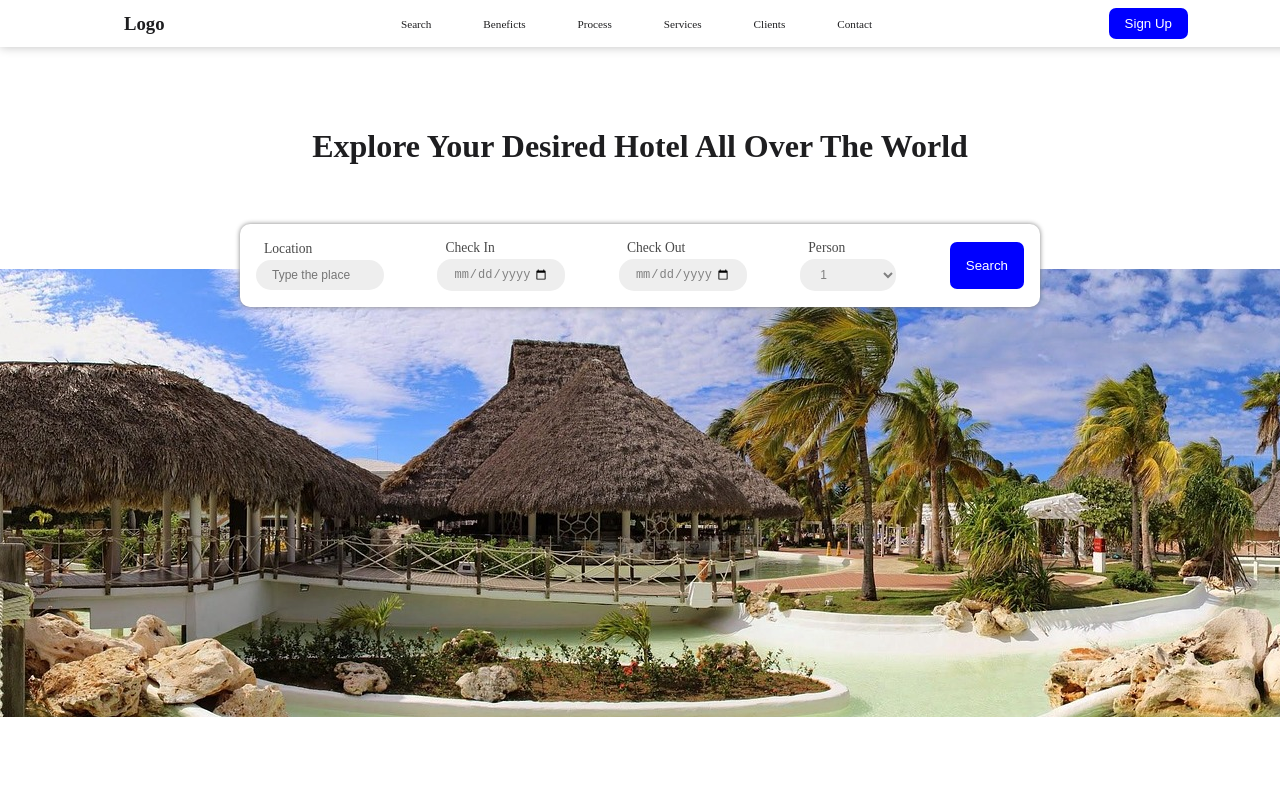
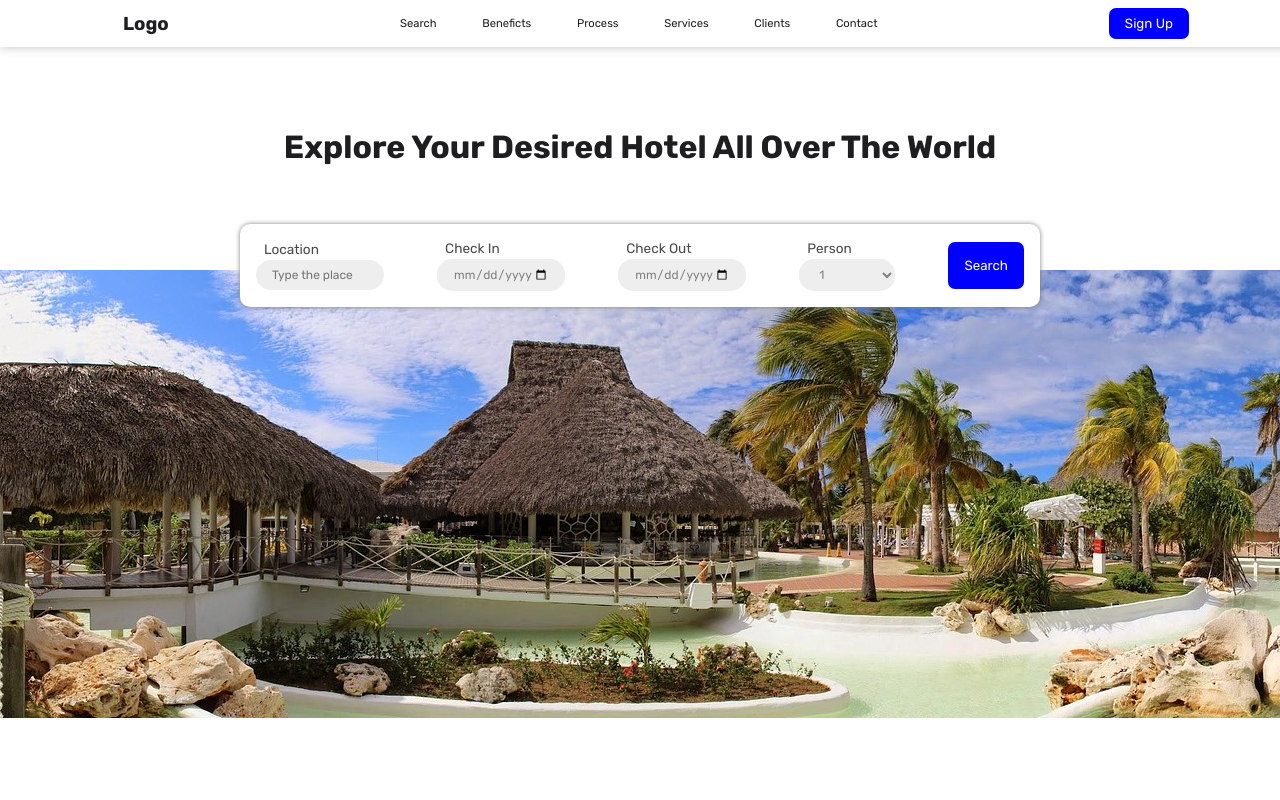
Before and after one commit to Animator55/HotelLanding, a React (Vite) app: page / in a window 1280 px wide. Shown: the top 800 px of the page. Built offline with nearby package versions, Linux system fonts and the light colour scheme.

Commit message:
added font

```diff
--- a/src/assets/App.css
+++ b/src/assets/App.css
@@ -1,9 +1,18 @@
+
+@import url('https://fonts.googleapis.com/css2?family=Rubik:ital,wght@0,300..900;1,300..900&display=swap');
+
 body {
     --cblack: #1e1e20;
-    --cmain: #8741f7;
+    --cmain: #6819e6;
+    --cgray: #dbdbdb;
     color: var(--cblack);
     margin: 0;
     background-color: #fff;
+}
+
+* {
+    font-family: "Rubik", serif;
+    font-optical-sizing: auto;
 }
 
 main {
@@ -18,7 +27,14 @@ button {
     background-color: transparent;
     cursor: pointer;
 }
-h1,h2,h3,h4,h5,h6,p{
+
+h1,
+h2,
+h3,
+h4,
+h5,
+h6,
+p {
     margin: 0;
 }
 
@@ -30,7 +46,8 @@ h1,h2,h3,h4,h5,h6,p{
     padding: 5rem 1rem 3rem;
 }
 
-input, select {
+input,
+select {
     border: none;
     outline: none;
     padding: .5rem 1rem;
```
